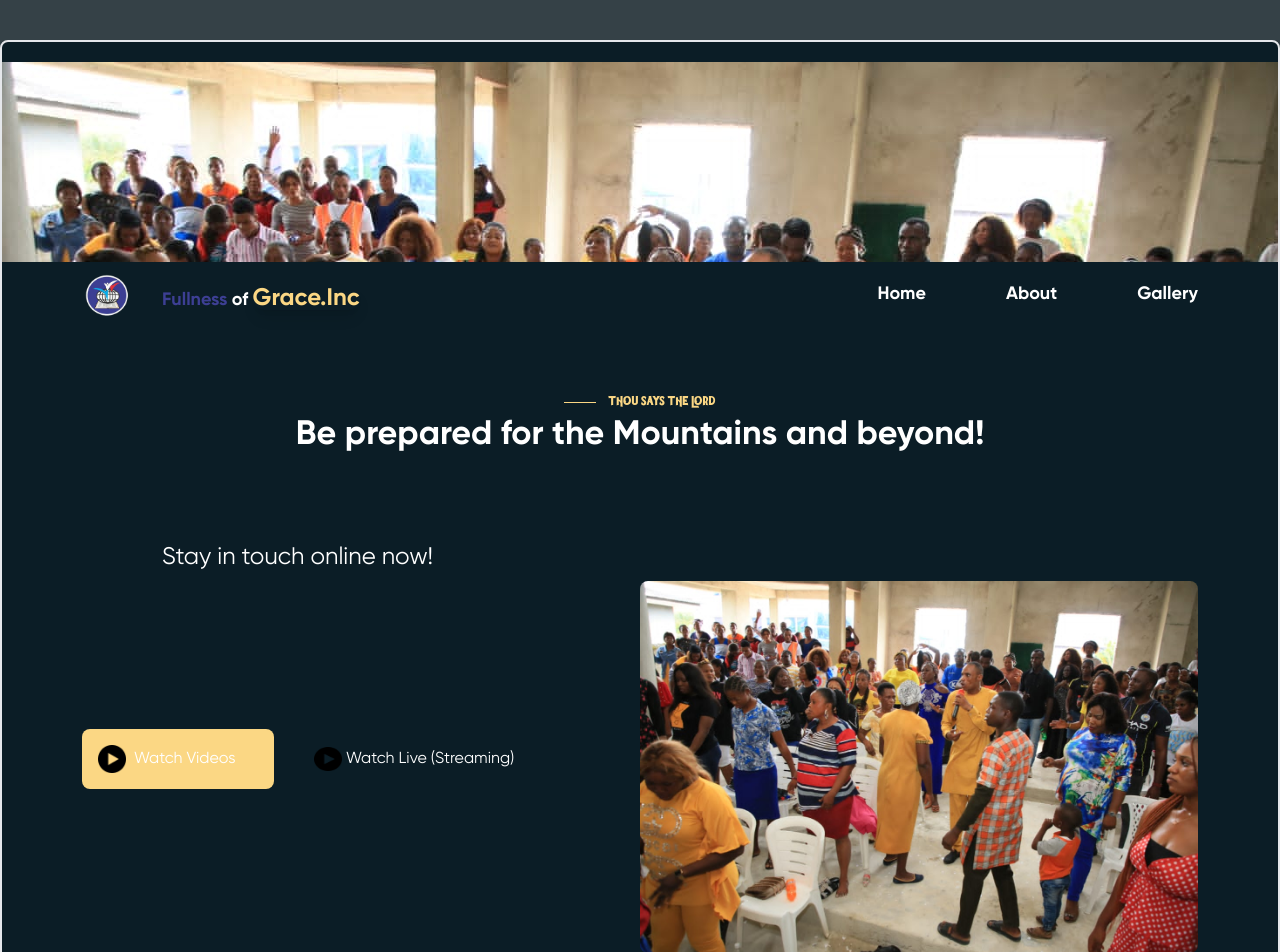
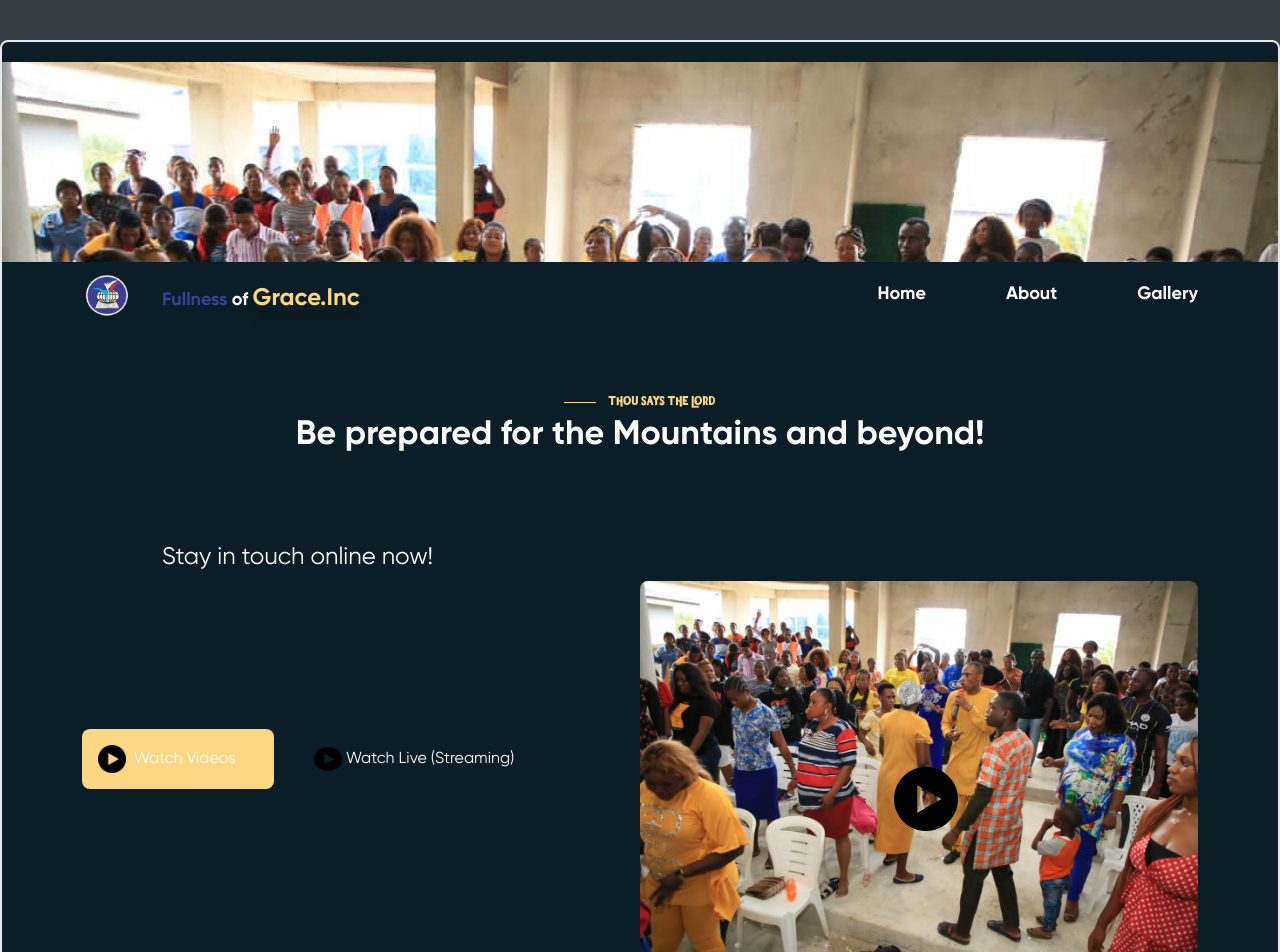
Before and after one commit to phoenix-da-phenom/church-app, a React (Create React App) app: page / in a window 1280 px wide. Shown: the top 952 px of the page. Built offline with nearby package versions, Linux system fonts and the light colour scheme.

Commit message:
Adjusted the play icon on picture

```diff
--- a/src/Components/WatchLive.jsx
+++ b/src/Components/WatchLive.jsx
@@ -2,7 +2,7 @@ import React from "react";
 
 export default function WatchLive() {
   return (
-    <div className="container">
+    <div className="container relative">
       <h2 className="container text-2xl mb-2">Stay in touch online now!</h2>
       <div className=" flex  items-center justify-between "  >
         <div id="buttons" className=" flex mb-4 space-x-1 md:space-x-4 ">
@@ -15,6 +15,10 @@ export default function WatchLive() {
             Watch Live {"(Streaming)"}
             </button>
         </div>
+          <div id="floatPlayIcon">
+            <img src="./Image/play-button.png" alt="image" className="w-12 h-12 absolute top-30 right-80 md:w-16 md:h-16" />
+            </div>
+
         <div id="image"className="w-1/2 ">
 
           <img src='./Image/archive/PHOTO-2022-11-20-12-38-28.jpg' alt='image' className="rounded-lg hidden md:block" />
```
